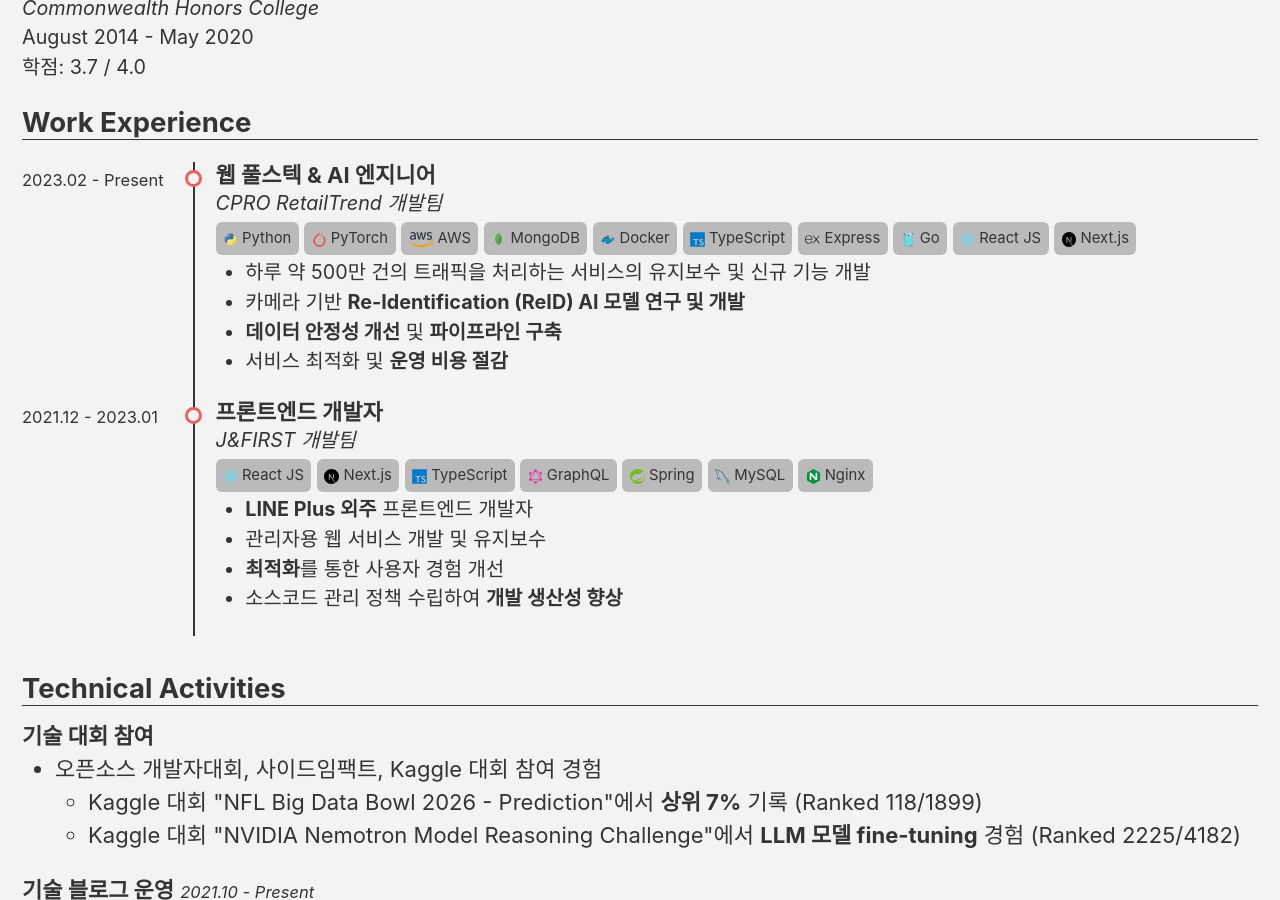
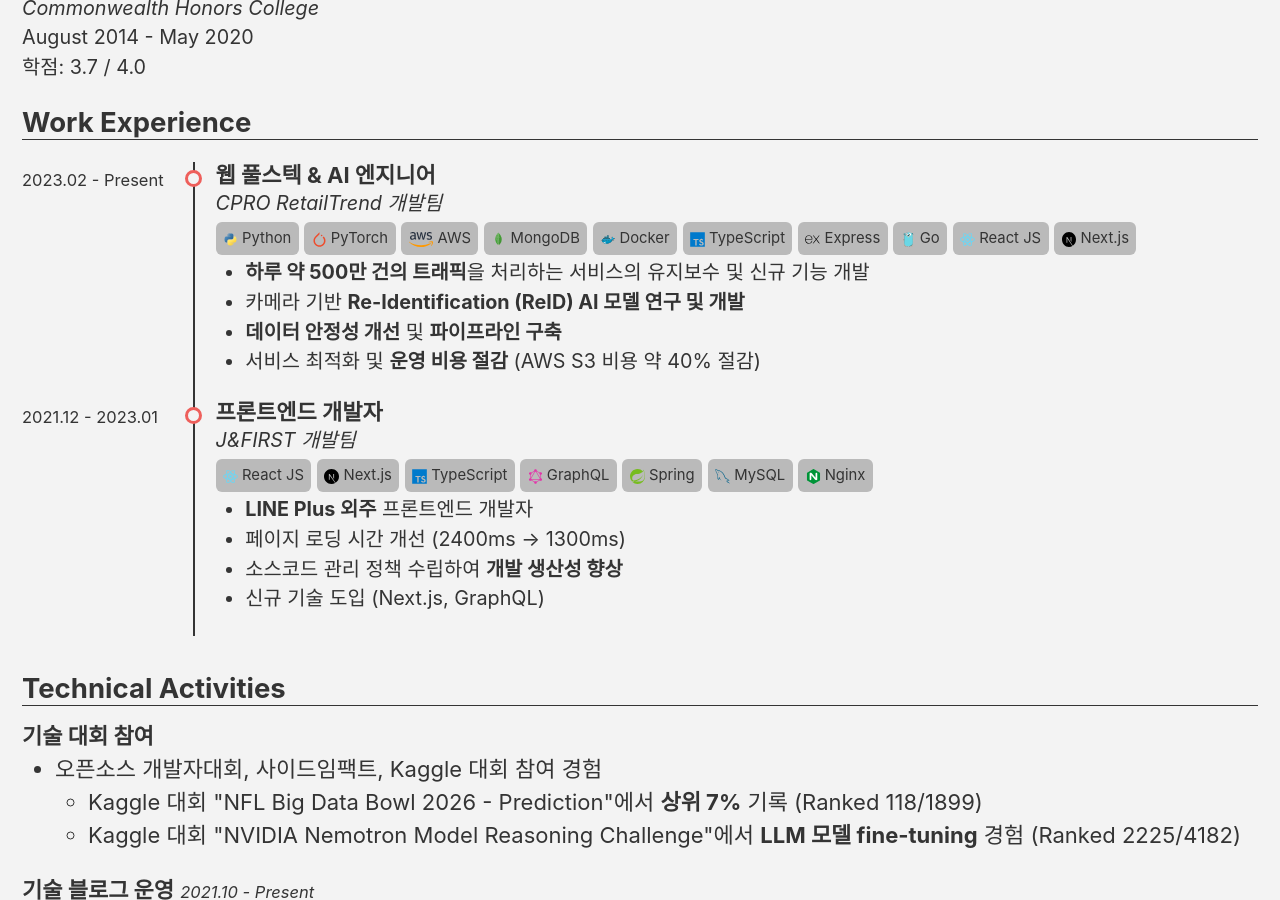
Before and after one commit to juhonamnam/juhonamnam.github.io, a Jekyll site: the page built from resume/index.html, in a window 1280 px wide and 900 px high, scrolled down 920 px. Built offline with Jekyll 4.4.1, drawn with Linux system fonts in a browser that asks for light colours; cached includes are drawn as plain includes.

Commit message:
modify work experience

```diff
--- a/_data/about-me/work-experience.yml
+++ b/_data/about-me/work-experience.yml
@@ -21,13 +21,13 @@ data:
     brief_description:
       - type: list
         inner:
-          - ko: "하루 약 500만 건의 트래픽을 처리하는 서비스의 유지보수 및 신규 기능 개발"
+          - ko: "<b>하루 약 500만 건의 트래픽</b>을 처리하는 서비스의 유지보수 및 신규 기능 개발"
             en: "Maintenance and new feature development for a service that handles approximately 5 million traffic per day"
           - ko: "카메라 기반 <b>Re-Identification (ReID) AI 모델 연구 및 개발</b>"
             en: "Camera-based Re-Identification (ReID) AI Model Research and Development"
           - ko: "<b>데이터 안정성 개선</b> 및 <b>파이프라인 구축</b>"
             en: "Data Reliability Improvement and Pipeline Construction"
-          - ko: "서비스 최적화 및 <b>운영 비용 절감</b>"
+          - ko: "서비스 최적화 및 <b>운영 비용 절감</b> (AWS S3 비용 약 40% 절감)"
             en: "Service Optimization and Cost Reduction"
     description:
       - type: paragraph
@@ -62,8 +62,8 @@ data:
             en: "Design AI model architecture that separates real-time and non-real-time inference"
           - ko: "자체적인 <b>데이터 수집, 라벨링 및 학습 시스템 구축</b>"
             en: "Building systems for data collection, labeling, and training"
-          - ko: "객관적인 지표로 모델 성능 평가"
-            en: "Model performance evaluation and improvement using objective metrics"
+          - ko: "Benchmark, AUC Curve, mAP, cluster analysis, GradCAM 등 다양한 <b>모델 성능 평가 지표</b>를 활용한 모델 성능 분석"
+            en: "Analyze model performance using various model performance evaluation metrics such as Benchmark, AUC Curve, mAP, cluster analysis, GradCAM"
           - ko: "카메라 내부의 GPU 기반 임베디드/엣지 환경에서 동작하도록 <b>AI 모델을 포팅</b>"
             en: "Porting AI models to run in GPU-based embedded/edge environments inside cameras"
 
@@ -96,10 +96,10 @@ data:
         inner:
           - ko: "팀내 첫 <b>자체 AI 모델 개발 프로젝트 전담</b>"
             en: "Led the company’s first in-house AI model development project"
-          - ko: "다양한 문제 상황에 대해 <b>구조적이고 체계적인 접근으로 문제 해결</b>"
-            en: "Solved various problems with a structured and systematic approach"
-          - ko: "AWS S3 최적화로 약 <b>40% 스토리지 비용 절감</b>"
-            en: "Reduced storage costs by approximately 40% by optimizing AWS S3"
+          - ko: "다양한 영역의 데이터 비일치 문제를 <b>데이터 구조 개선</b>을 통해 해결"
+            en: "Resolved various data inconsistencies through data structure improvements"
+          - ko: "서비스 확장에 따른 AWS S3 스토리지 비용 증가 문제를 정책 개선을 통해 <b>약 40% 절감</b>"
+            en: "Reduced AWS S3 storage costs by approximately 40% through policy improvements in response to service expansion"
 
   - period: "2021.12 - 2023.01"
     company: "J&FIRST"
@@ -122,12 +122,12 @@ data:
         inner:
           - ko: "<b>LINE Plus 외주</b> 프론트엔드 개발자"
             en: "Outsourced Frontend Developer for LINE Plus"
-          - ko: "관리자용 웹 서비스 개발 및 유지보수"
-            en: "Development and maintenance of admin web services"
-          - ko: "<b>최적화</b>를 통한 사용자 경험 개선"
-            en: "Improving user experience through optimization"
+          - ko: "페이지 로딩 시간 개선 (2400ms → 1300ms)"
+            en: "Improved page loading time (2400ms → 1300ms)"
           - ko: "소스코드 관리 정책 수립하여 <b>개발 생산성 향상</b>"
             en: "Enhancing development productivity by establishing source code management policies"
+          - ko: "신규 기술 도입 (Next.js, GraphQL)"
+            en: "Introduced new technologies (Next.js, GraphQL)"
     description:
       - type: paragraph
         inner:
@@ -177,9 +177,9 @@ data:
 
       - type: list
         inner:
-          - ko: "자체 개발한 웹 페이지의 초기 로드 시간 약 <b>50% 단축</b>"
-            en: "Reducing website initial load times by 50%"
-          - ko: "<b>Next.js 프레임워크를 도입</b>하여 Multi-page Application 및 SSR의 장점 활용 (code splitting 및 초기 로드 시간 단축)"
-            en: "Implemented Next.js framework to leverage the benefits of Multi-page Application and SSR (code splitting and reduced initial load times)"
-          - ko: "사내 <b>공통 소스코드 정책 수립</b>하여 개발 생산성 향상"
-            en: "Established common source code policies to enhance development productivity"
+          - ko: "페이지 로딩 시간 개선 (2400ms → 1300ms)"
+            en: "Improved page loading time (2400ms → 1300ms)"
+          - ko: "소스코드 관리 정책 수립하여 <b>개발 생산성 향상</b>"
+            en: "Enhancing development productivity by establishing source code management policies"
+          - ko: "신규 기술 도입 (Next.js, GraphQL)"
+            en: "Introduced new technologies (Next.js, GraphQL)"
```
